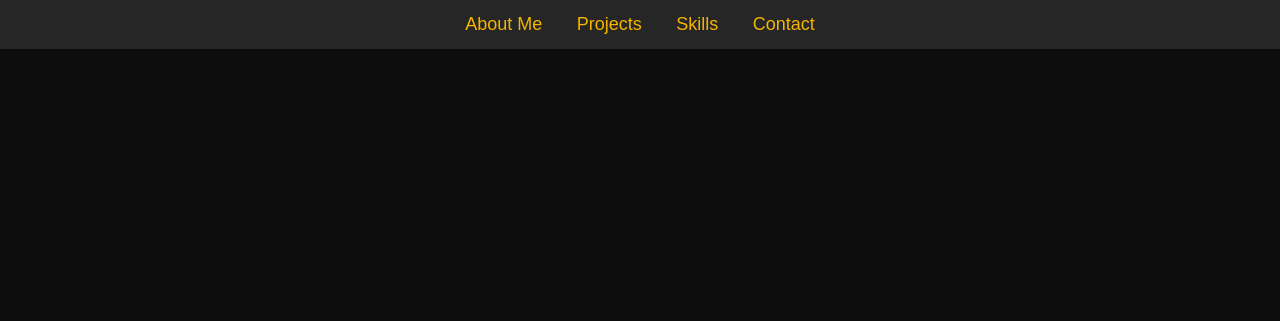
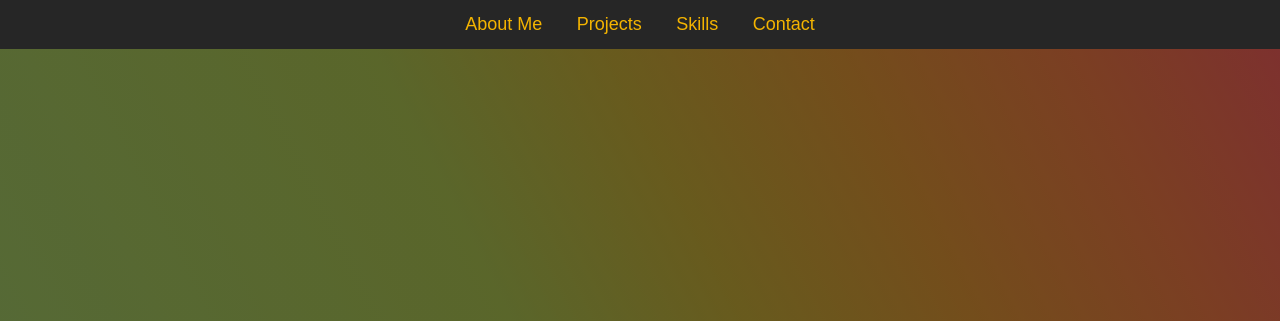
Before and after one commit to Korede124/Korede124.github.io, a plain HTML site: page index.html in a window 1280 px wide. Shown: the top 321 px of the page. Drawn offline with Linux system fonts and the light colour scheme.

Commit message:
Add files via upload
portfolio flies

```diff
--- a/Style.css
+++ b/Style.css
@@ -7,7 +7,7 @@
 
 body {
     font-family: 'Poppins', sans-serif;
-    background-color: #1a1a1a; /* Dark Gray Background */
+    background-image: linear-gradient(to right top, #d19f6b, #cfab66, #c8b964, #bbc768, #a9d573, #acd269, #b0cf5f, #b4cc55, #d0b53b, #e79a37, #f67d46, #fb5f5f);
     color: #fff;
     line-height: 1.6;
 }
@@ -17,7 +17,10 @@ a {
     color: inherit;
 }
 
-h1, h2, h3, p {
+h1,
+h2,
+h3,
+p {
     margin-bottom: 20px;
 }
 
```
